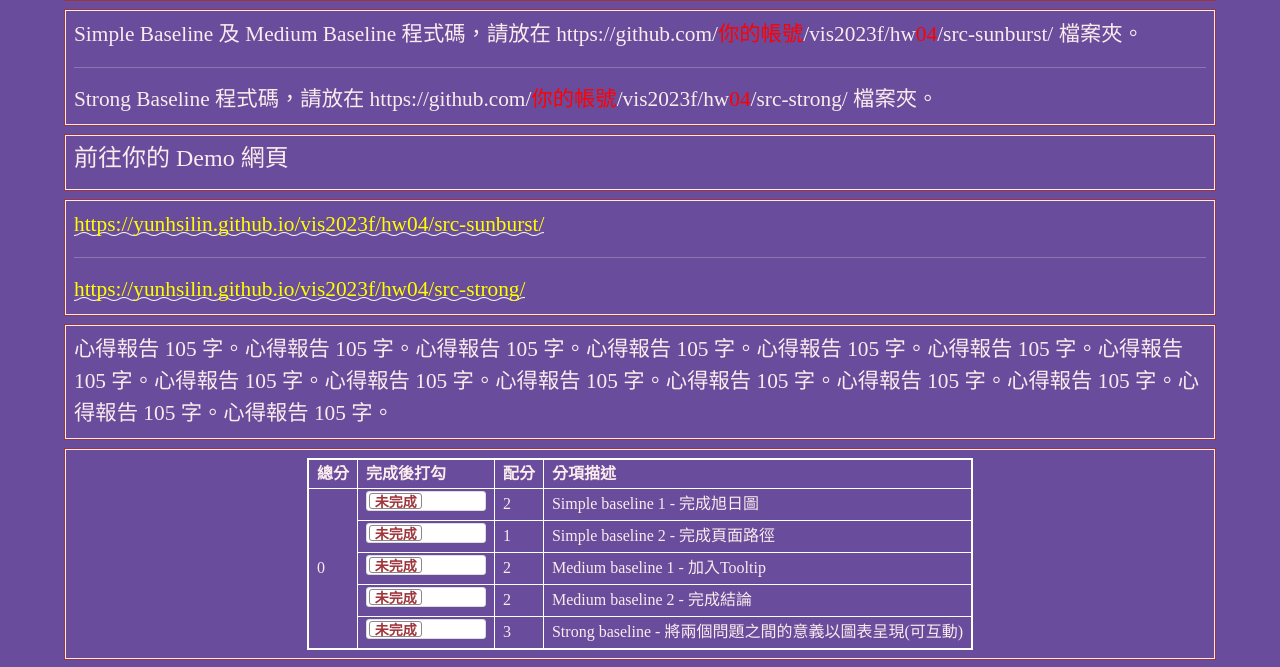
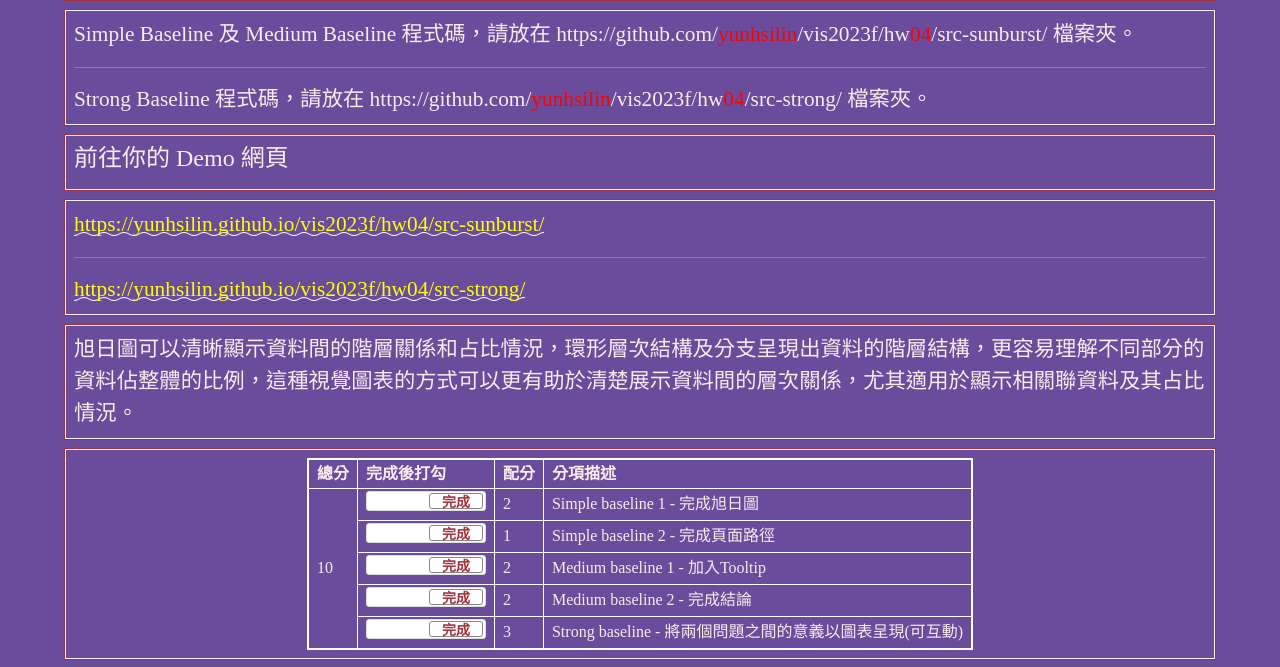
Before and after one commit to yunhsilin/vis2023f, a plain HTML site: page hw04/index.html in a window 1280 px wide. Shown: the part 83-750 px from the top of the page. Drawn offline with nearby package versions, Linux system fonts and the light colour scheme.

Commit message:
Update index.html

```diff
--- a/hw04/index.html
+++ b/hw04/index.html
@@ -178,9 +178,9 @@
   <!-- ------------------------------------------------>
   <div class="row hw12">
     <div class="col-md-12 twenty">
-      Simple Baseline 及 Medium Baseline 程式碼，請放在 https://github.com/<span style="color:red;">你的帳號</span>/vis2023f/hw<span style="color:red;">04</span>/src-sunburst/ 檔案夾。<br>
+      Simple Baseline 及 Medium Baseline 程式碼，請放在 https://github.com/<span style="color:red;">yunhsilin</span>/vis2023f/hw<span style="color:red;">04</span>/src-sunburst/ 檔案夾。<br>
       <hr>
-      Strong Baseline 程式碼，請放在 https://github.com/<span style="color:red;">你的帳號</span>/vis2023f/hw<span style="color:red;">04</span>/src-strong/ 檔案夾。<br>
+      Strong Baseline 程式碼，請放在 https://github.com/<span style="color:red;">yunhsilin</span>/vis2023f/hw<span style="color:red;">04</span>/src-strong/ 檔案夾。<br>
     </div>
   </div>
 
@@ -203,8 +203,7 @@
   <!-- ------------------------------------------------>
   <div class="row hw12">
     <div class="col-md-12 twenty">
-      心得報告 105 字。心得報告 105 字。心得報告 105 字。心得報告 105 字。心得報告 105 字。心得報告 105 字。心得報告 105 字。心得報告 105 字。心得報告 105 字。心得報告 105 字。心得報告 105 字。心得報告 105 字。心得報告 105 字。心得報告 105 字。心得報告 105 字。
-    </div>
+      旭日圖可以清晰顯示資料間的階層關係和占比情況，環形層次結構及分支呈現出資料的階層結構，更容易理解不同部分的資料佔整體的比例，這種視覺圖表的方式可以更有助於清楚展示資料間的層次關係，尤其適用於顯示相關聯資料及其占比情況。    </div>
   </div>
 
   <!-- ------------------------------------------------>
@@ -219,27 +218,27 @@
  </tr>
  <tr>
  <td rowspan="7" id="myTotal"></td>
- <td><input type="checkbox" class="flipswitch" id="myCheckbox1"></td>
+ <td><input type="checkbox" class="flipswitch" id="myCheckbox1" checked></td>
  <td id='m1'>2</td>
  <td>Simple baseline 1 - 完成旭日圖</td>
  </tr>
  <tr>
- <td><input type="checkbox" class="flipswitch" id="myCheckbox2"></td>
+ <td><input type="checkbox" class="flipswitch" id="myCheckbox2" checked></td>
  <td id='m2'>1</td>
  <td>Simple baseline 2 - 完成頁面路徑</td>
  </tr>
  <tr>
- <td><input type="checkbox" class="flipswitch" id="myCheckbox3"></td>
+ <td><input type="checkbox" class="flipswitch" id="myCheckbox3" checked></td>
  <td id='m3'>2</td>
  <td>Medium baseline 1 - 加入Tooltip </td>
  </tr>
  <tr>
- <td><input type="checkbox" class="flipswitch" id="myCheckbox4"></td>
+ <td><input type="checkbox" class="flipswitch" id="myCheckbox4" checked></td>
  <td id='m4'>2</td>
  <td>Medium baseline 2 - 完成結論 </td>
  </tr>
  <tr>
- <td><input type="checkbox" class="flipswitch" id="myCheckbox5"></td>
+ <td><input type="checkbox" class="flipswitch" id="myCheckbox5" checked></td>
  <td id='m5'>3</td>
  <td>Strong baseline - 將兩個問題之間的意義以圖表呈現(可互動) </td>
  </tr>
@@ -250,9 +249,16 @@
   <!-- ------------------------------------------------>
   <div class="row hw12">
     <div class="col-md-12 twenty">
-      <video id="video1" style="width:100%;max-width:100%;" controls="">
-        <source src="https://www.w3schools.com/html/mov_bbb.mp4" type="video/mp4">
-      </video>
+      <iframe width="100%" height="500" frameborder="0" style="background-color: #FFFFFF" src="https://observablehq.com/embed/2c4ca4fdb0532621@80?cells=viewof+sunburst&api_key=7e550ff1e5c2ba9c3129ff0e5dc9f146e90d4025"></iframe>
+
+    </div>
+  </div>
+
+  <!-- ------------------------------------------------>
+  <div class="row hw12">
+    <div class="col-md-12 twenty">
+      <iframe width="100%" height="500" frameborder="0" style="background-color: #FFFFFF" src="https://observablehq.com/embed/5b747d6e028003ab@49?cells=createSVG&api_key=52a0d7b2907b9bcddf9057b89b27d1c7d3f9261f"></iframe>
+
     </div>
   </div>
 
```
